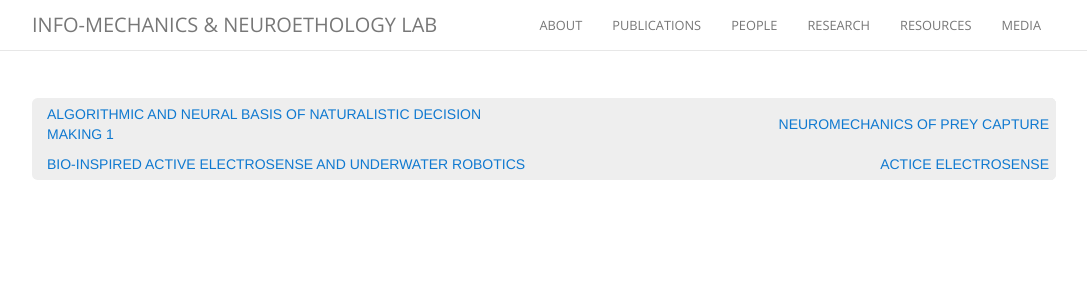
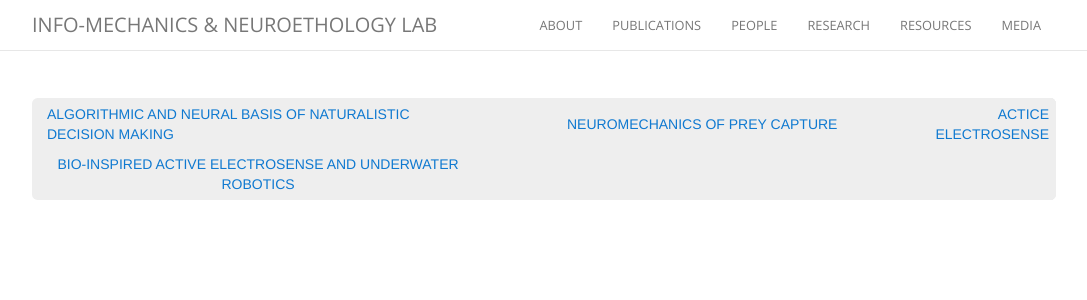
Before and after one commit to maciverlab/maciverlab.github.io, a Jekyll site: the page built from research.html, in a window 1280 px wide. Shown: the top 300 px of the page, without its empty margins (111-1198 px from the left). Built offline with Jekyll 4.4.1, drawn with Linux system fonts in a browser that asks for light colours; nearby versions of some CDN libraries; comment, search, counter and statistics services are not loaded.

Commit message:
Update research.html

```diff
--- a/research.html
+++ b/research.html
@@ -7,12 +7,13 @@ permalink: /research/
   <section id="top_nav_container">
     <table class="topnav">
       <tr>
-        <td width="50%"><a class="topnav_ref" href="#">Algorithmic and Neural Basis of Naturalistic Decision Making 1</a></td>
-        <td style="text-align:right;" width="50%"><a class="topnav_ref" href="#">Neuromechanics of Prey Capture</a></td>
+        <td width="50%"><a class="topnav_ref" href="#">Algorithmic and Neural Basis of Naturalistic Decision Making </a></td>
+        <td style="text-align:center;" width="50%"><a class="topnav_ref" href="#">Neuromechanics of Prey Capture</a></td>
+        <td style="text-align:right;" width="50%"><a class="topnav_ref" href="#">Actice Electrosense</a></td>
       </tr>
-        <td width="50%"><a class="topnav_ref" href="#">Bio-inspired Active Electrosense and Underwater Robotics</a></td>
-        <td style="text-align:right;" width="50%"><a class="topnav_ref" href="#">Actice Electrosense</a></td>
-
+        <td width="50%" style="text-align:center;"><a class="topnav_ref" href="#">Bio-inspired Active Electrosense and Underwater Robotics</a></td>
+      </tr>
+    </table>
         <!--
         <ul class="top_nav child">
           <li class="top_nav"><a class="top_nav" href="#">Algorithmic and Neural Basis of Naturalistic Decision Making</a></li>
```
